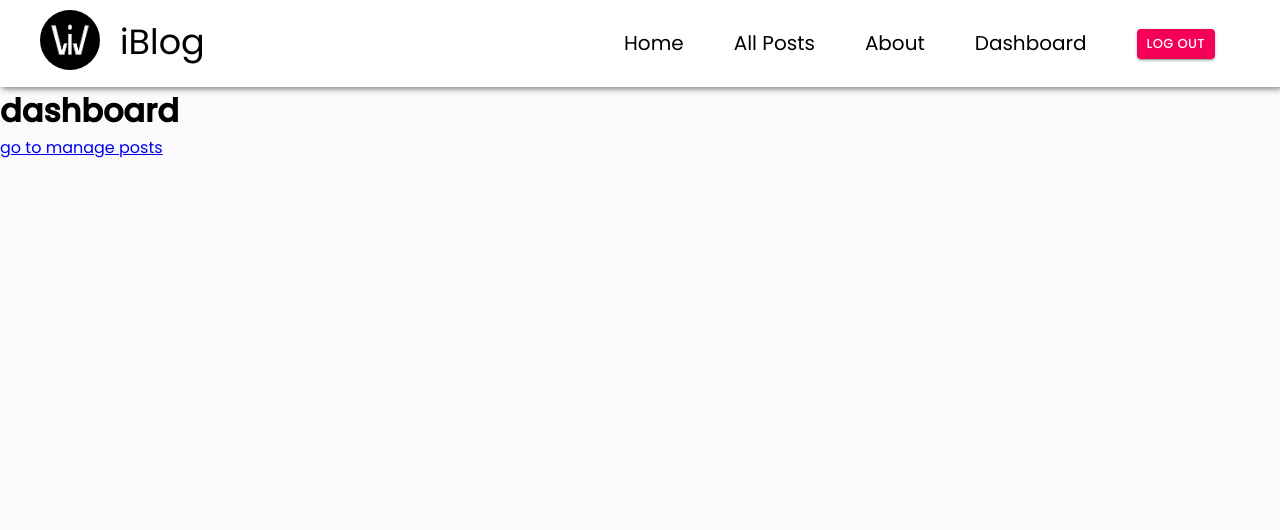
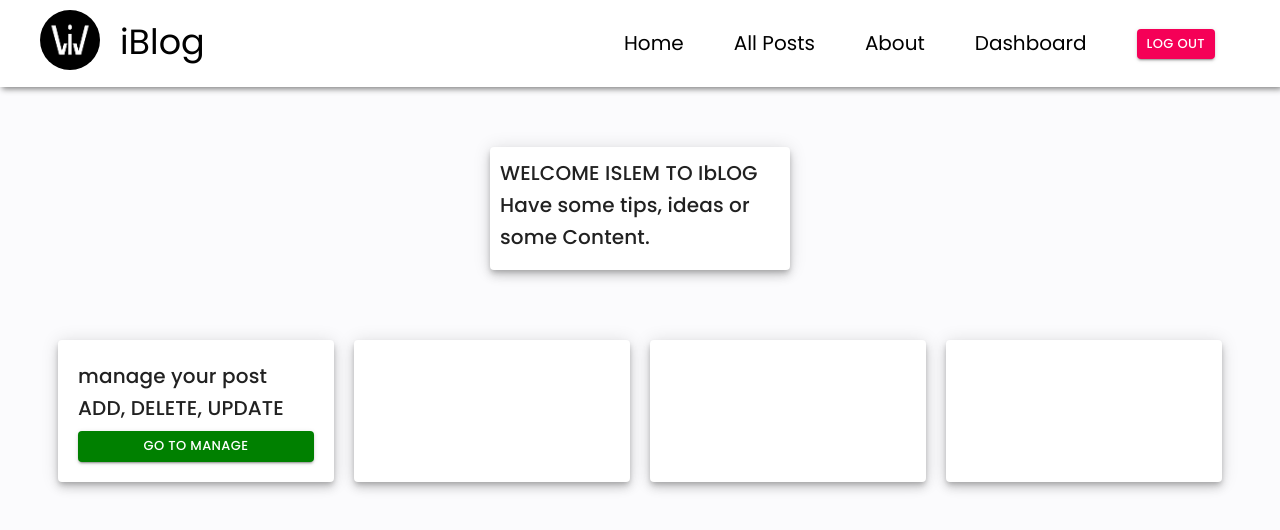
Before and after one commit to islemwilcher/iblog, a React (Create React App) app: page /dashboard in a window 1280 px wide. Shown: the top 530 px of the page. Built offline with nearby package versions, Linux system fonts and the light colour scheme; sample sign-in values are in the browser's storage.

Commit message:
dashboard design

```diff
--- a/src/pages/dashboard/Dashboard.jsx
+++ b/src/pages/dashboard/Dashboard.jsx
@@ -1,12 +1,49 @@
 
+import { Container, Paper, Typography, Grid, Button } from '@material-ui/core'
 import { Link } from 'react-router-dom'
 
+import useStyles from './styles'
 const Dashboard = () => {
+    const classes = useStyles()
+    const navStyle = {
+        color: 'black',
+        textDecoration: 'none',
+        fontWeight: '600',
+    };
     return (
-        <div>
-            <h1>dashboard</h1>
-            <Link to='/manageposts' >go to manage posts</Link>
-        </div>
+        <Container>
+            <Paper className={classes.welcome} raised elevation={6}>
+            <Typography className={classes.title1} variant='h6' gutterBottom>WELCOME ISLEM TO IbLOG<br />
+            Have some tips, ideas or some Content.
+            </Typography>
+            </Paper>
+            <Container>
+                <Grid className={classes.welcomegrid}>
+                    <Paper className={classes.welcomeaction} raised elevation={6}>
+                        <Typography className={classes.title1} variant='h6' gutterBottom>
+                            manage your post
+                            <br />
+                            ADD, DELETE, UPDATE
+                        </Typography>
+                        <Link style={navStyle} to='/manageposts' >
+                            <Button className={classes.managebtn} variant="contained" size='small' color='primary' >go to manage</Button>
+                        </Link>
+                    </Paper>
+                    <Paper className={classes.welcomeaction} raised elevation={6}>
+                        <Typography className={classes.title1} variant='h6' gutterBottom>
+                        </Typography>
+                    </Paper>
+                    <Paper className={classes.welcomeaction} raised elevation={6}>
+                        <Typography className={classes.title1} variant='h6' gutterBottom>
+                        </Typography>
+                    </Paper>
+                    <Paper className={classes.welcomeaction} raised elevation={6}>
+                        <Typography className={classes.title1} variant='h6' gutterBottom>
+                        </Typography>
+                    </Paper>
+                </Grid>
+            </Container>
+        </Container>
     )
 }
 
--- a/src/pages/dashboard/styles.js
+++ b/src/pages/dashboard/styles.js
@@ -0,0 +1,28 @@
+import { makeStyles } from '@material-ui/core/styles';
+
+export default makeStyles((theme) => ({
+  welcome: {
+      width: '300px',
+      margin: '60px auto',
+      padding: '10px',
+  },
+  welcomeaction: {
+      width: '300px',
+      margin: '10px',
+      padding: '20px',
+  },
+  welcomegrid: {
+      width: '100%',
+      display: 'flex',
+      justifyContent: 'space-between',
+  },
+  managebtn: {
+      width: '100%',
+      backgroundColor: 'green',
+  },
+  [theme.breakpoints.down('sm')]: {
+    welcomegrid: {
+        flexDirection: 'column',
+    },
+  },
+}));
--- a/src/pages/home/Home.jsx
+++ b/src/pages/home/Home.jsx
@@ -22,7 +22,7 @@ const Home = () => {
             </div>
             <Container className={classes.container}>
                 <Grid className={classes.freelencegrid}>
-                <img className={classes.welcomephoto} src={WelcomePhoto} alt="Freelence" />
+                <img className={classes.welcomephoto} src={WelcomePhoto} alt="Welcome Photo" />
                 <div className={classes.freelencediv} >
                     <Typography className={classes.title1} variant='h4' gutterBottom>Welcome to iBlog</Typography>
                     <Paper className={classes.freelencedivh1} raised elevation={6}>
--- a/src/pages/home/styles.js
+++ b/src/pages/home/styles.js
@@ -94,7 +94,7 @@ export default makeStyles((theme) => ({
             height: '60vh',
         },
         media2: {
-            height: '50vh',
+            height: '60vh',
             borderRadius: '0px 20px 0px 20px',
         },
         freelencegrid: {
```
